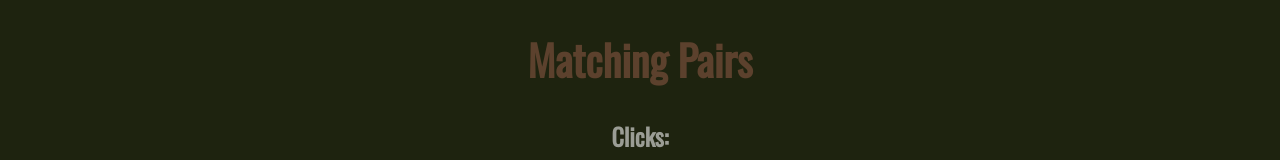
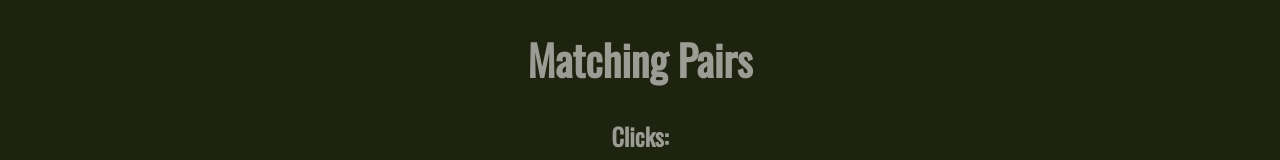
Before and after one commit to gizemnkorkmaz/matching-pairs, a React (Create React App) app: page / in a window 1280 px wide. Shown: the top 160 px of the page. Built offline with nearby package versions, Linux system fonts and the light colour scheme.

Commit message:
Change header color

```diff
--- a/src/components/Header/Header.jsx
+++ b/src/components/Header/Header.jsx
@@ -4,10 +4,11 @@ import styled from "styled-components";
 const HeaderStyled = styled.h1`
   text-align: center;
   font-size: 42px;
-  color: #5c412d;
+  color: #eee;
+  opacity: 0.6;
 `;
 function Header() {
-  return <HeaderStyled> Matching Pairs </HeaderStyled>;
+  return <HeaderStyled>Matching Pairs</HeaderStyled>;
 }
 
 export default Header;
```
